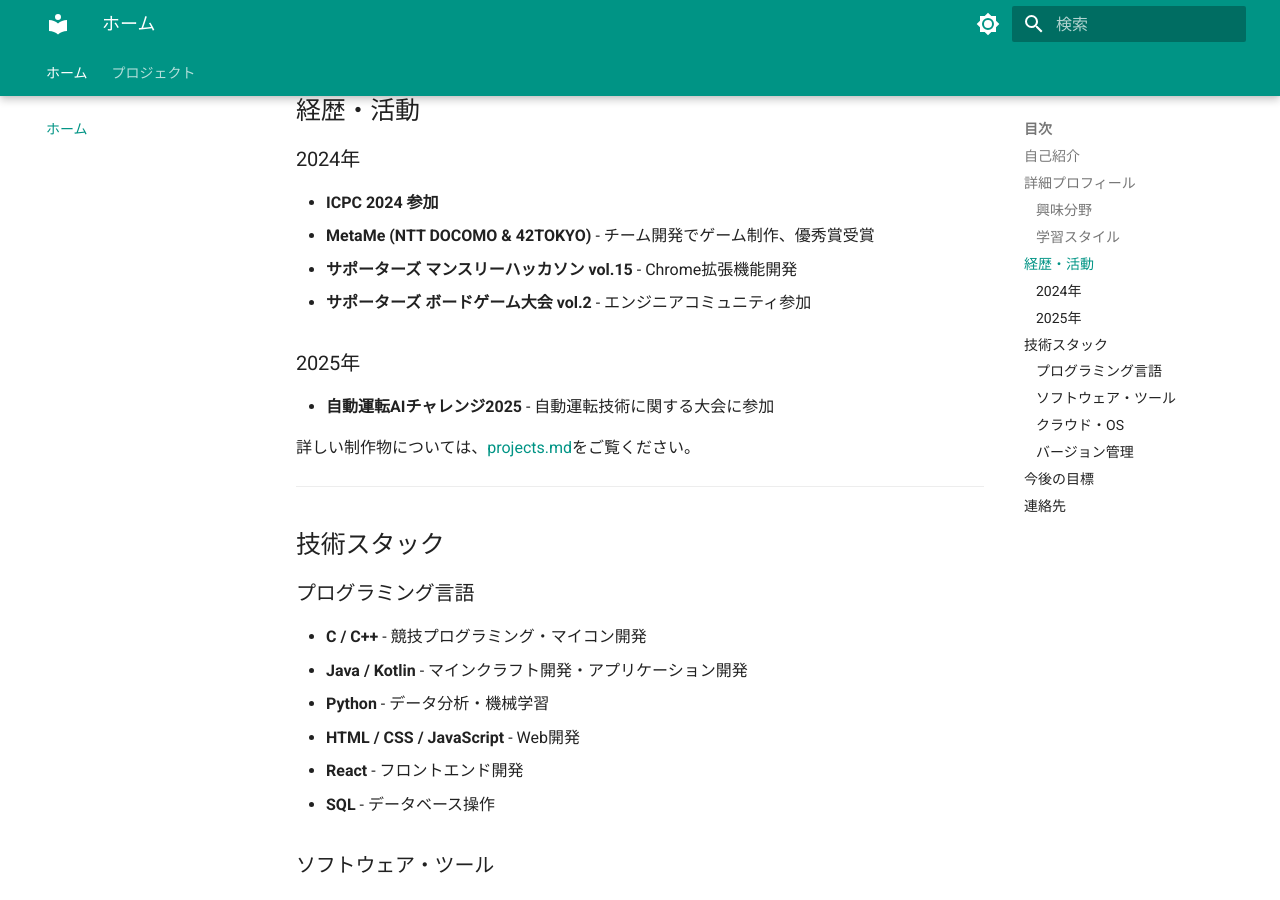
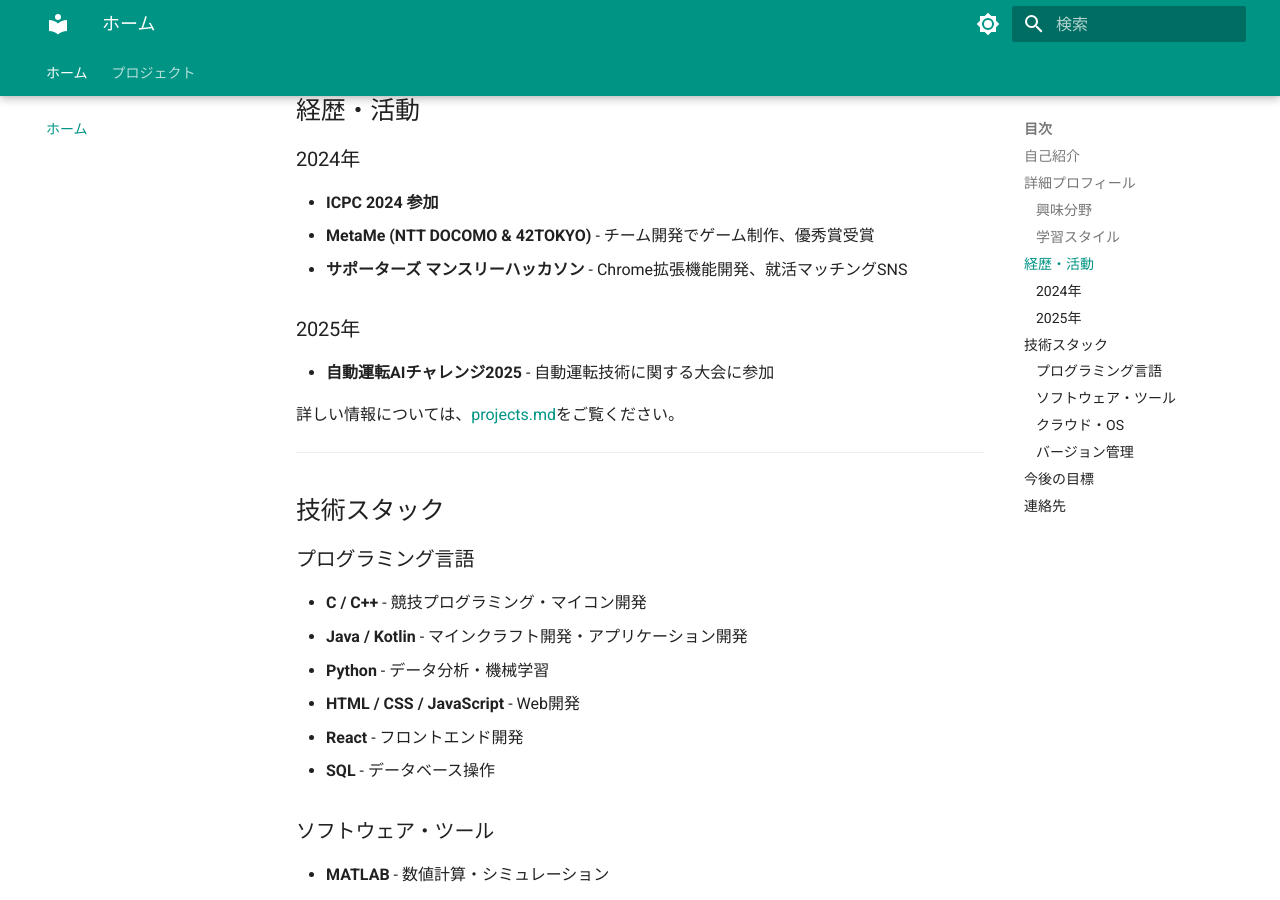
Before and after one commit to YukkiMoru/portfolio, an MkDocs documentation site: the page built from docs/index.md, in a window 1280 px wide and 900 px high, scrolled down 1467 px. Built offline with MkDocs 1.6.1 and Material for MkDocs 9.7.7, drawn with Linux system fonts in a browser that asks for light colours.

Commit message:
update: プロジェクト詳細を更新し、サポーターズ マンスリーハッカソンの情報を整理。新しいプロジェクトを追加し、内容を充実させました。

```diff
--- a/docs/index.md
+++ b/docs/index.md
@@ -31,13 +31,12 @@
 ### 2024年
 - **ICPC 2024 参加**
 - **MetaMe (NTT DOCOMO & 42TOKYO)** - チーム開発でゲーム制作、優秀賞受賞
-- **サポーターズ マンスリーハッカソン vol.15** - Chrome拡張機能開発
-- **サポーターズ ボードゲーム大会 vol.2** - エンジニアコミュニティ参加
+- **サポーターズ マンスリーハッカソン** - Chrome拡張機能開発、就活マッチングSNS
 
 ### 2025年
 - **自動運転AIチャレンジ2025** - 自動運転技術に関する大会に参加
 
-詳しい制作物については、[projects.md](projects.md)をご覧ください。
+詳しい情報については、[projects.md](projects.md)をご覧ください。
 
 ---
 
```
Also changed, not shown: docs/projects.md (+45 -4 lines).
